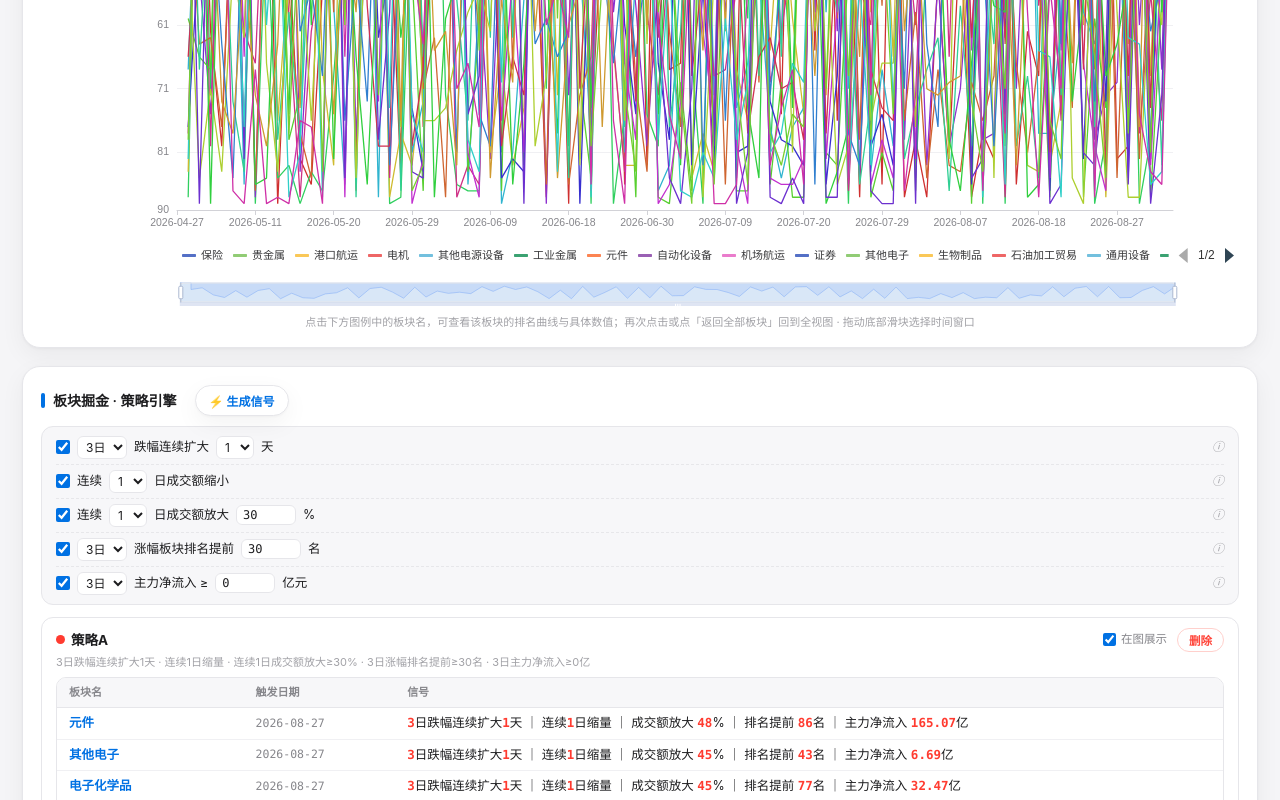
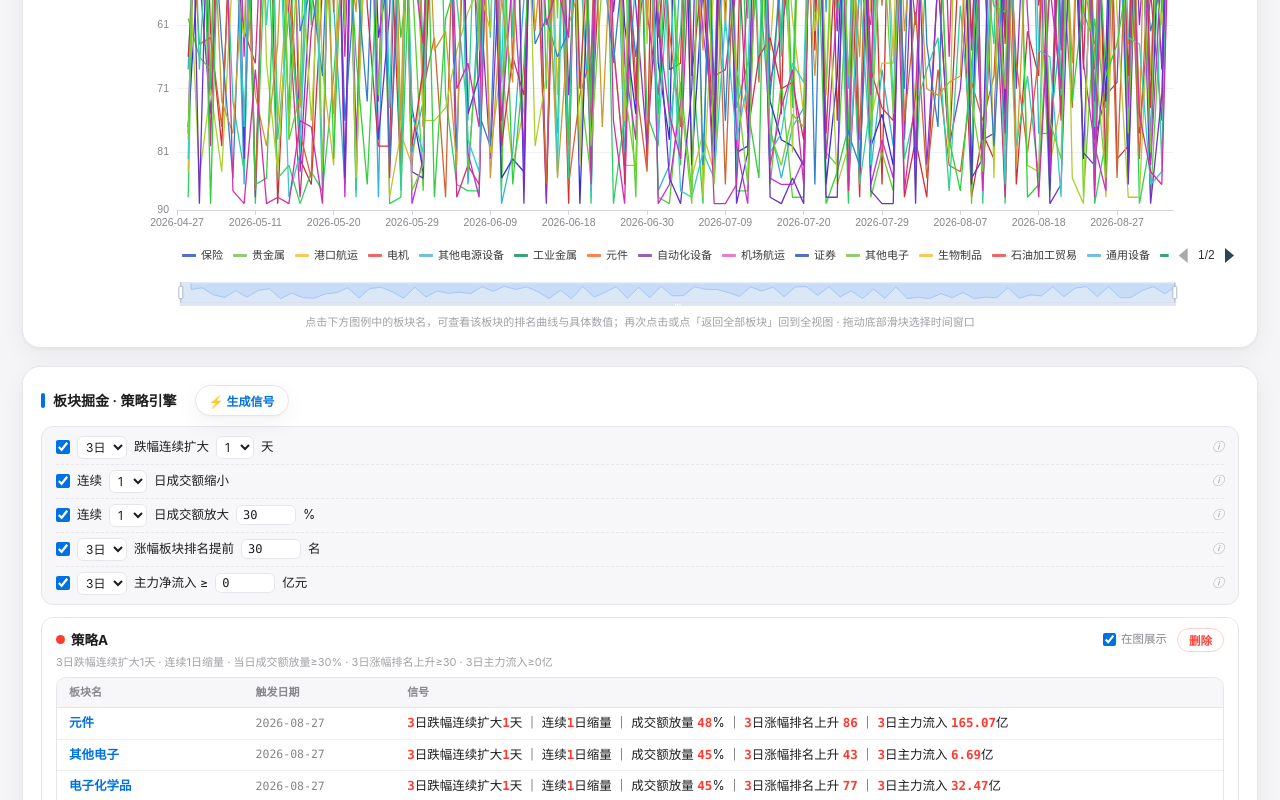
Before and after one commit to pittttt/CapitalFlowMonitor, a plain HTML site: page docs/index.html in a window 1280 px wide. Both pictures are taken after a click on the button "⚡ 生成信号". Shown: the part 602-1402 px from the top of the page. Drawn offline with nearby package versions, Linux system fonts and the light colour scheme.

Commit message:
style: 策略引擎信号文案沿用旧版措辞
- 命中行与策略摘要改用旧版风格:
  成交额放量 X% ｜ x日涨幅排名上升 Y ｜ x日主力流入 Z亿
(原: 成交额放大/排名提前/主力净流入)

```diff
--- a/docs/index.html
+++ b/docs/index.html
@@ -400,9 +400,9 @@ function ruleDesc(r) {
   const parts = [];
   if (r.r1.on) parts.push(r.r1.x + "日跌幅连续扩大" + r.r1.y + "天");
   if (r.r2.on) parts.push("连续" + r.r2.x + "日缩量");
-  if (r.r3.on) parts.push("连续" + r.r3.x + "日成交额放大≥" + r.r3.y + "%");
-  if (r.r4.on) parts.push(r.r4.x + "日涨幅排名提前≥" + r.r4.y + "名");
-  if (r.r5.on) parts.push(r.r5.x + "日主力净流入≥" + r.r5.y + "亿");
+  if (r.r3.on) parts.push((r.r3.x === 1 ? "当日" : "连续" + r.r3.x + "日") + "成交额放量≥" + r.r3.y + "%");
+  if (r.r4.on) parts.push(r.r4.x + "日涨幅排名上升≥" + r.r4.y);
+  if (r.r5.on) parts.push(r.r5.x + "日主力流入≥" + r.r5.y + "亿");
   return parts.join(" · ");
 }
 
@@ -437,16 +437,16 @@ function computeHits(r) {
         const a = S.amount[nm], mul = 1 + r.r3.y / 100;
         let bad = false;
         for (let k = i - r.r3.x + 1; k <= i; k++) if (a[k] == null || a[k - 1] == null || a[k] < a[k - 1] * mul) { bad = true; break; }
-        if (bad) { ok = false; } else { parts.push("成交额放大 " + Math.round((a[i] / a[i - 1] - 1) * 100) + "%"); }
+        if (bad) { ok = false; } else { parts.push("成交额放量 " + Math.round((a[i] / a[i - 1] - 1) * 100) + "%"); }
       }
       if (ok && r.r4.on) {   // 名次提前（1=最高）
         const ra = ranks[CHG_OF_X[r.r4.x]][nm];
         const rp = ra[i - 1], rc = ra[i];
-        if (rp == null || rc == null || rp - rc < r.r4.y) { ok = false; } else { parts.push("排名提前 " + (rp - rc) + "名"); }
+        if (rp == null || rc == null || rp - rc < r.r4.y) { ok = false; } else { parts.push(r.r4.x + "日涨幅排名上升 " + (rp - rc)); }
       }
       if (ok && r.r5.on) {
         const f = S[FLOW_OF_X[r.r5.x]][nm], v = f[i];
-        if (v == null || v < r.r5.y) { ok = false; } else { parts.push("主力净流入 " + v.toFixed(2) + "亿"); }
+        if (v == null || v < r.r5.y) { ok = false; } else { parts.push(r.r5.x + "日主力流入 " + v.toFixed(2) + "亿"); }
       }
       if (ok) hits.push({ name: nm, date: dates[i], txt: parts.join(" ｜ ") });
     }
```
